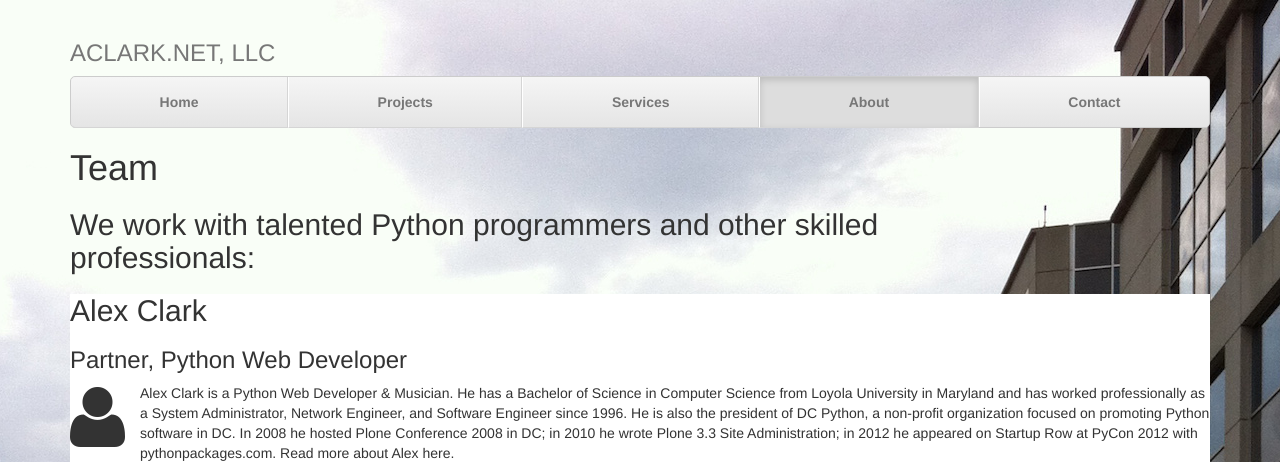
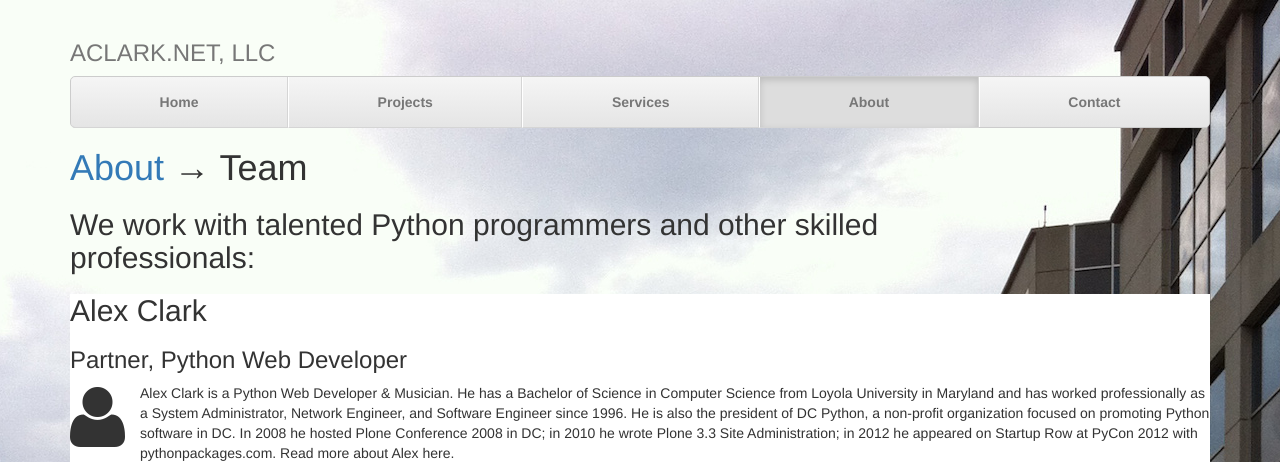
Before and after one commit to ACLARKNET/aclarknet-django, a Django app: page /about/team in a window 1280 px wide. Shown: the top 462 px of the page. Run offline with Django 3.2, Linux system fonts and the light colour scheme; data comes from the database, SQL or seed files in the repository; some libraries are stand-ins or nearby versions.

Commit message:
Update(s)

```diff
--- a/aclarknet/aclarknet/aclarknet/templates/team.html
+++ b/aclarknet/aclarknet/aclarknet/templates/team.html
@@ -8,7 +8,7 @@
     <li><a href="/contact">Contact</a></li>
 {% endblock %}
 {% block content %}
-    <h1>Team</h1>
+    <h1><a href="/about">About</a> &rarr; Team</h1>
     <h2 class="width">We work with talented Python programmers and other skilled professionals:</h2>
     <div class="background-white">
     {% for member in members %}
```
